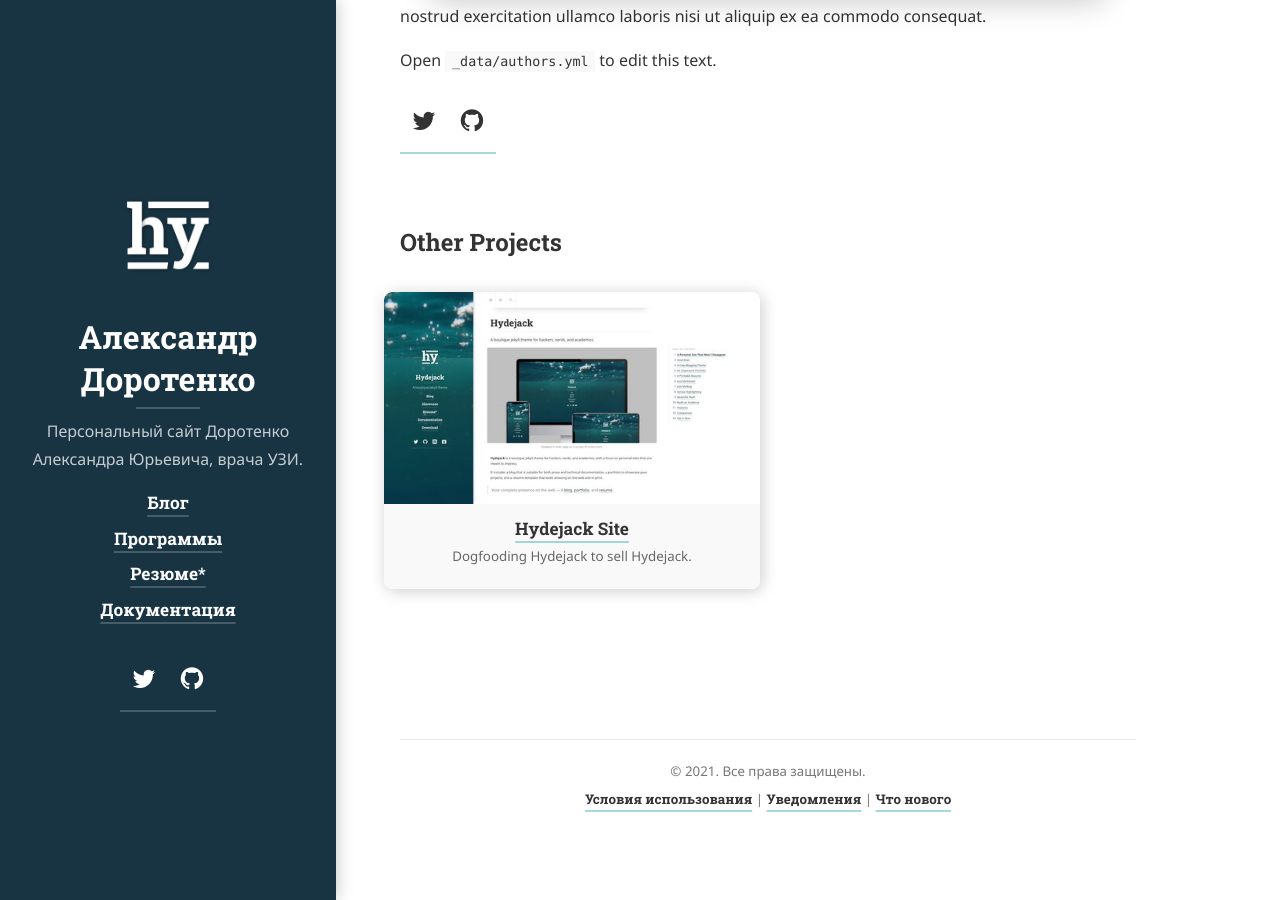
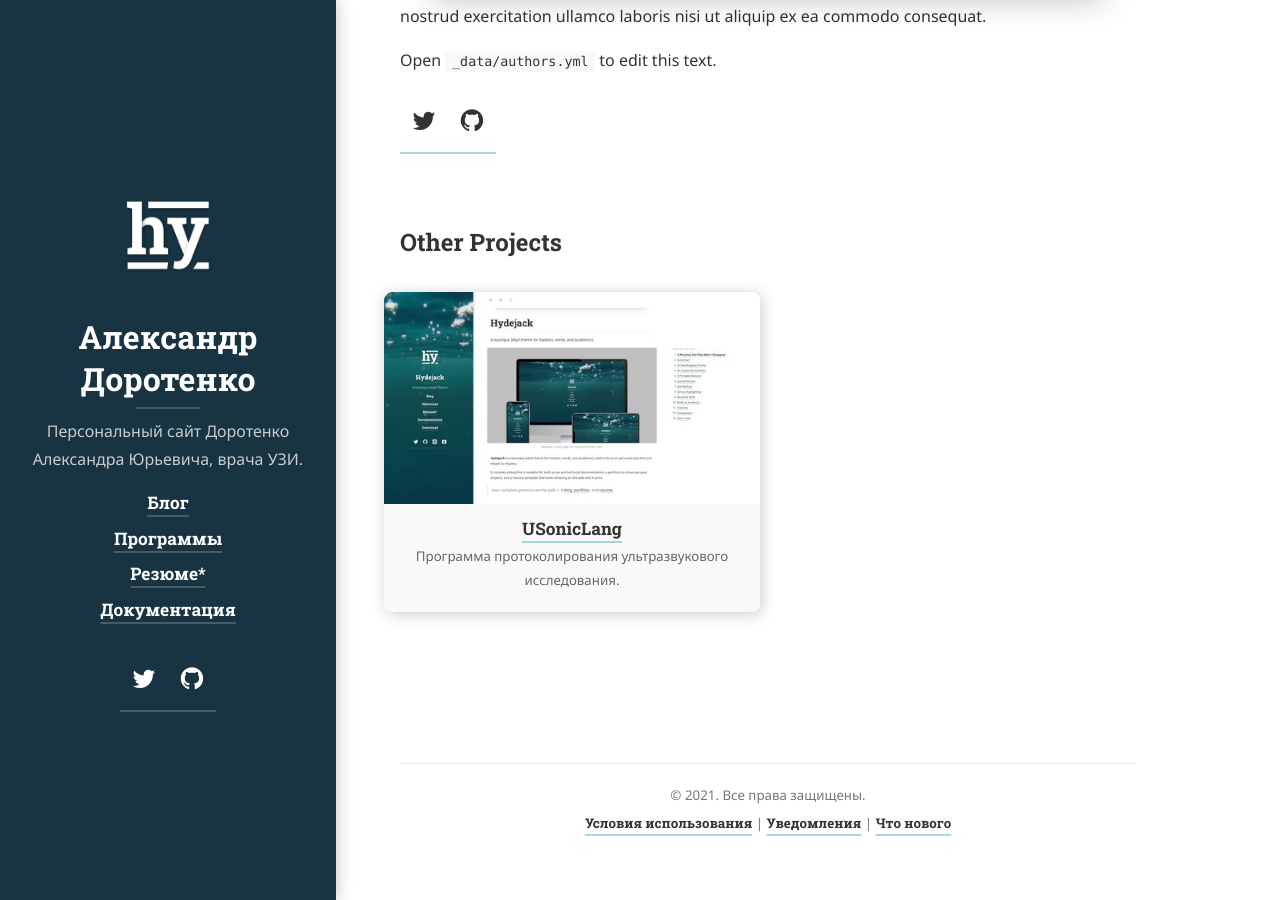
Before and after one commit to xCounsel/aledosoft, a Jekyll site: the page built from _projects/qwtel.md, in a window 1280 px wide and 900 px high, scrolled down 1469 px. Built offline with Jekyll 4.4.1, drawn with Linux system fonts in a browser that asks for light colours; cached includes are drawn as plain includes; nearby versions of some CDN libraries; some web fonts are replaced; library files that are not in the unit come from our copies; part of the change alters nothing that is shown.

Commit message:
Update hydejack-site.md

```diff
--- a/_projects/hydejack-site.md
+++ b/_projects/hydejack-site.md
@@ -1,9 +1,9 @@
 ---
 layout: project
-title: 'Hydejack Site'
-caption: Dogfooding Hydejack to sell Hydejack.
+title: 'USonicLang'
+caption: Программа протоколирования ультразвукового исследования.
 description: >
-  While Hydejack is built for personal sites, it's versatility allows it to be used a product page as well.
+  Программа протоколирования ультразвукового исследования. Генерация алгоритма исследования в соответствии с академическими требованиями. Защита от случайного или преднамеренного пропуска введения данных. Программный расчёт объёма. Распечатка протокола на твёрдом носителе. Анализ введённых данных и создание автоматического заключения ультразвукового исследования. Оригинальная особенность: автоматический перевод протокола на выбранный иностранный язык.
 date: '01-01-2016'
 image:
   path: /assets/img/projects/hydejack-site.jpg
```
